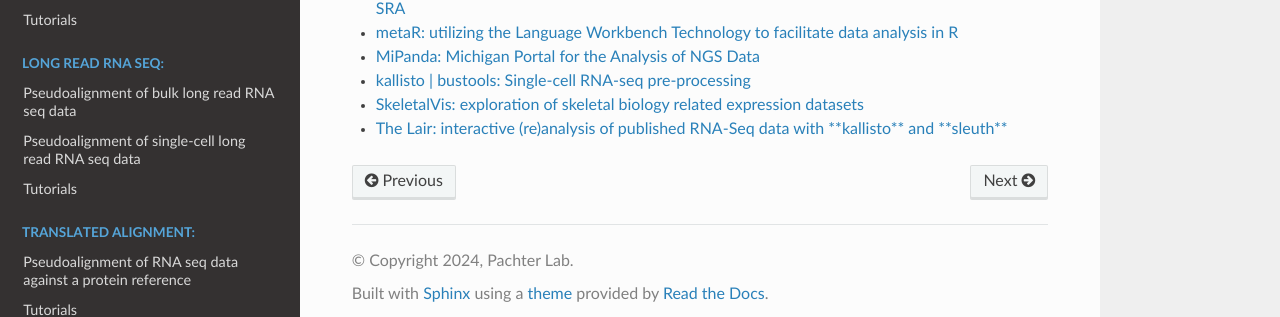
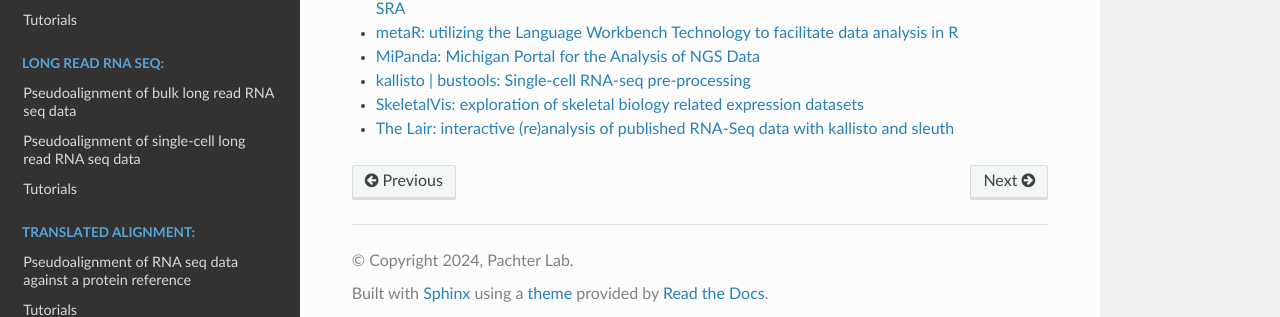
Before and after one commit to pachterlab/kb_docs, a Sphinx documentation site: the page built from docs/source/overview/used_by.rst, in a window 1280 px wide. Shown: the part 427-744 px from the top of the page. Built offline with Sphinx 7.4.7 and the Read the Docs theme 3.1.0, drawn with Linux system fonts in a browser that asks for light colours; pages that are not in the unit, such as notebooks, are missing from menus.

```diff
--- a/docs/source/overview/used_by.rst
+++ b/docs/source/overview/used_by.rst
@@ -27,4 +27,4 @@ The following applications build on **kallisto**, **bustools**, and/or **kb_pyth
 
 - `SkeletalVis: exploration of skeletal biology related expression datasets <http://phenome.manchester.ac.uk/>`_
 
-- `The Lair: interactive (re)analysis of published RNA-Seq data with **kallisto** and **sleuth** <http://pachterlab.github.io/lair>`_
+- `The Lair: interactive (re)analysis of published RNA-Seq data with kallisto and sleuth <http://pachterlab.github.io/lair>`_
```
